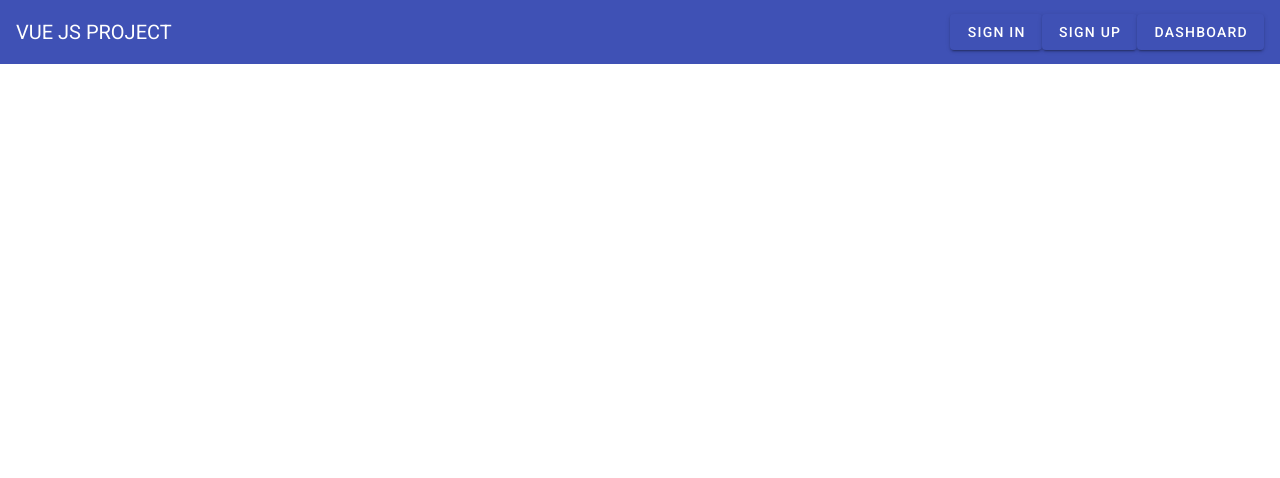
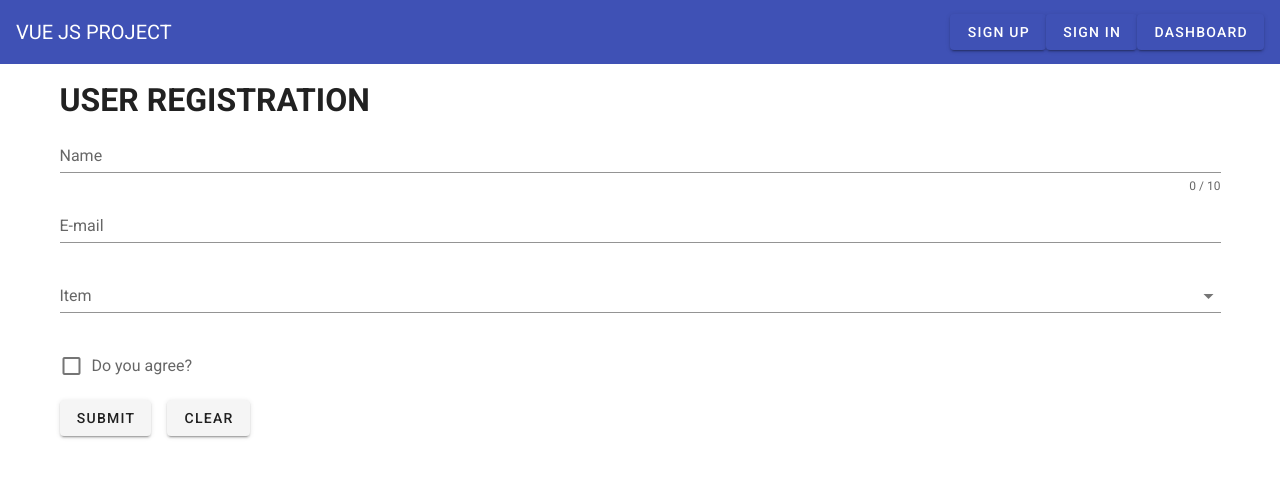
Before and after one commit to chandrakanthvemakoti/Vue-vuetify-project, a Vue app: page /register in a window 1280 px wide. Shown: the top 478 px of the page. Built offline with nearby package versions, Linux system fonts and the light colour scheme.

Commit message:
Registeration form

```diff
--- a/src/components/Navbar.vue
+++ b/src/components/Navbar.vue
@@ -6,10 +6,10 @@
     </v-toolbar-title>
     <v-spacer></v-spacer>
     <v-btn flat color="indigo">
-        <span>Sign In</span>
+        <span><router-link to="/register" style="color:white;text-decoration:none">Sign Up</router-link></span>
     </v-btn>
     <v-btn flat color="indigo">
-        <span>Sign Up</span>
+        <span>Sign In</span>
     </v-btn>
     <v-btn flat color="indigo">
         <span>Dashboard</span>
--- a/src/main.js
+++ b/src/main.js
@@ -3,6 +3,8 @@
 import router from './router'
 import store from './store'
 import vuetify from './plugins/vuetify';
+import Vuelidate from 'vuelidate'
+Vue.use(Vuelidate)
 
 Vue.config.productionTip = false
 
--- a/src/router/index.js
+++ b/src/router/index.js
@@ -1,6 +1,7 @@
 import Vue from 'vue'
 import VueRouter from 'vue-router'
 import Home from '../views/Home.vue'
+import Register from '../views/Register.vue'
 
 Vue.use(VueRouter)
 
@@ -9,6 +10,11 @@
     path: '/',
     name: 'Home',
     component: Home
+  },
+  {
+    path: '/register',
+    name: 'Register',
+    component: Register
   },
   {
     path: '/about',
--- a/src/views/Home.vue
+++ b/src/views/Home.vue
@@ -1,6 +1,9 @@
 <template>
   <div class="home">
     <h1>WELCOME TO VUE JS</h1>
+    <div class="cta">
+    <router-link to="/register" style="text-decoration:none">Sign Up</router-link>
+    </div>
   </div>
 </template>
 
@@ -15,7 +18,42 @@
 </script>
 <style scoped>
 .home{
-  text-align: center;
-  margin: 40px ;
+  width: 80%;
+    margin: auto;
+
 }
+
+
+  h1 {
+    text-align: center;
+  }
+
+  p {
+    text-align: center;
+  }
+
+  .cta {
+    width: 300px;
+    margin: auto;
+    text-align: center;
+  }
+
+  .cta a {
+    margin: 10px;
+    text-decoration: none;
+    display: inline-block;
+    border: 1px solid #521751;
+    border-radius: 3px;
+    width: 100px;
+    padding: 10px;
+    box-sizing: border-box;
+    color: #521751;
+  }
+
+  .cta a:hover,
+  .cta a:active {
+    background-color: #521751;
+    color: white;
+  }
+
 </style>
--- /dev/null
+++ b/src/views/Register.vue
@@ -0,0 +1,120 @@
+<template>
+
+<div class="container">
+    <h1>USER REGISTRATION</h1>
+  <form>
+    <v-text-field
+      v-model="name"
+      :error-messages="nameErrors"
+      :counter="10"
+      label="Name"
+      required
+      @input="$v.name.$touch()"
+      @blur="$v.name.$touch()"
+    ></v-text-field>
+    <v-text-field
+      v-model="email"
+      :error-messages="emailErrors"
+      label="E-mail"
+      required
+      @input="$v.email.$touch()"
+      @blur="$v.email.$touch()"
+    ></v-text-field>
+    <v-select
+      v-model="select"
+      :items="items"
+      :error-messages="selectErrors"
+      label="Item"
+      required
+      @change="$v.select.$touch()"
+      @blur="$v.select.$touch()"
+    ></v-select>
+    <v-checkbox
+      v-model="checkbox"
+      :error-messages="checkboxErrors"
+      label="Do you agree?"
+      required
+      @change="$v.checkbox.$touch()"
+      @blur="$v.checkbox.$touch()"
+    ></v-checkbox>
+
+    <v-btn class="mr-4" @click="submit">submit</v-btn>
+    <v-btn @click="clear">clear</v-btn>
+  </form>
+</div>
+</template>
+
+<script>
+  import { validationMixin } from 'vuelidate'
+  import { required, maxLength, email } from 'vuelidate/lib/validators'
+
+  export default {
+    mixins: [validationMixin],
+
+    validations: {
+      name: { required, maxLength: maxLength(10) },
+      email: { required, email },
+      select: { required },
+      checkbox: {
+        checked (val) {
+          return val
+        },
+      },
+    },
+
+    data: () => ({
+      name: '',
+      email: '',
+      select: null,
+      items: [
+        'Item 1',
+        'Item 2',
+        'Item 3',
+        'Item 4',
+      ],
+      checkbox: false,
+    }),
+
+    computed: {
+      checkboxErrors () {
+        const errors = []
+        if (!this.$v.checkbox.$dirty) return errors
+        !this.$v.checkbox.checked && errors.push('You must agree to continue!')
+        return errors
+      },
+      selectErrors () {
+        const errors = []
+        if (!this.$v.select.$dirty) return errors
+        !this.$v.select.required && errors.push('Item is required')
+        return errors
+      },
+      nameErrors () {
+        const errors = []
+        if (!this.$v.name.$dirty) return errors
+        !this.$v.name.maxLength && errors.push('Name must be at most 10 characters long')
+        !this.$v.name.required && errors.push('Name is required.')
+        return errors
+      },
+      emailErrors () {
+        const errors = []
+        if (!this.$v.email.$dirty) return errors
+        !this.$v.email.email && errors.push('Must be valid e-mail')
+        !this.$v.email.required && errors.push('E-mail is required')
+        return errors
+      },
+    },
+
+    methods: {
+      submit () {
+        this.$v.$touch()
+      },
+      clear () {
+        this.$v.$reset()
+        this.name = ''
+        this.email = ''
+        this.select = null
+        this.checkbox = false
+      },
+    },
+  }
+</script>
```
Also changed, not shown: 1 other file (tests, documents, lock files or other folders).
